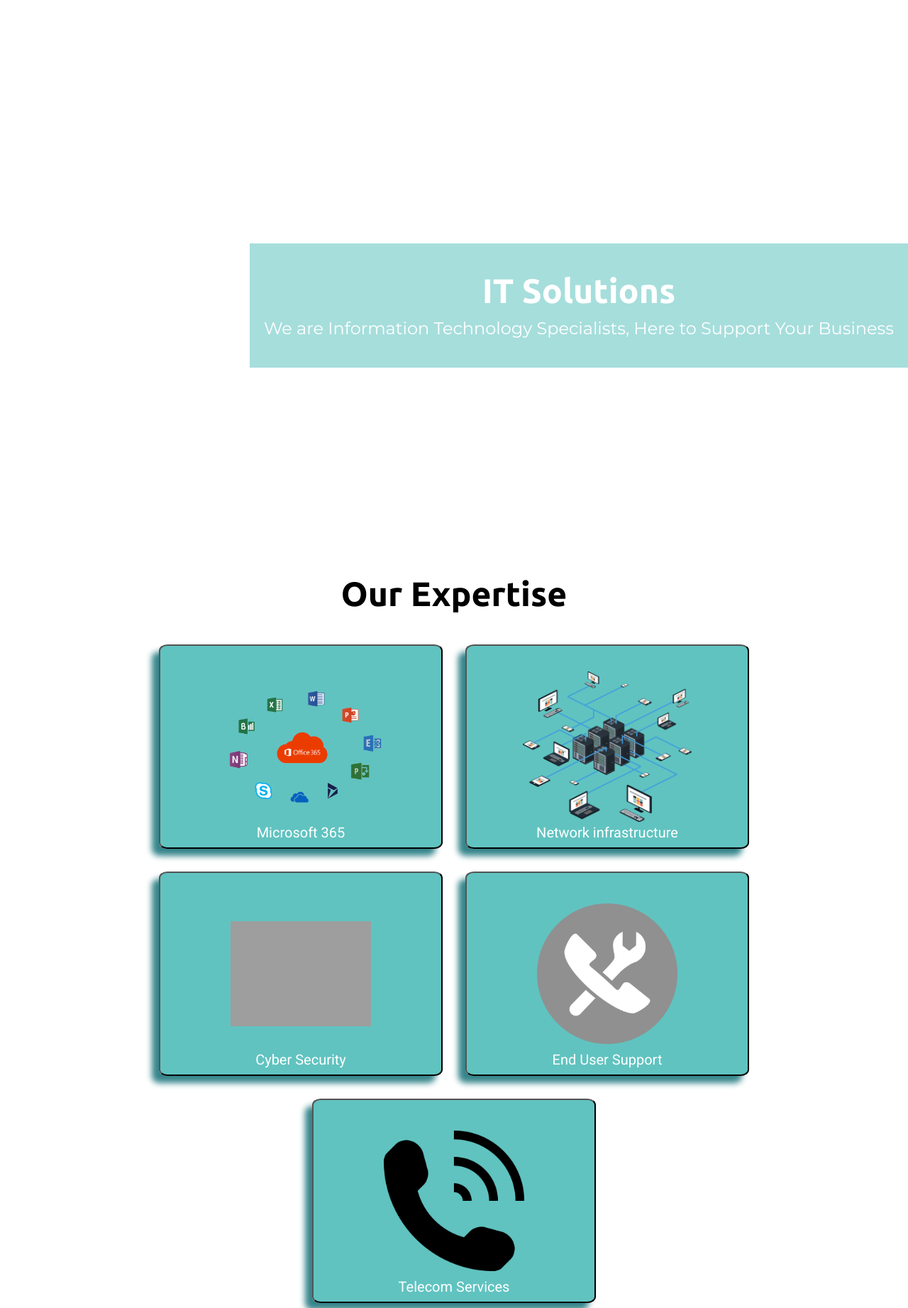
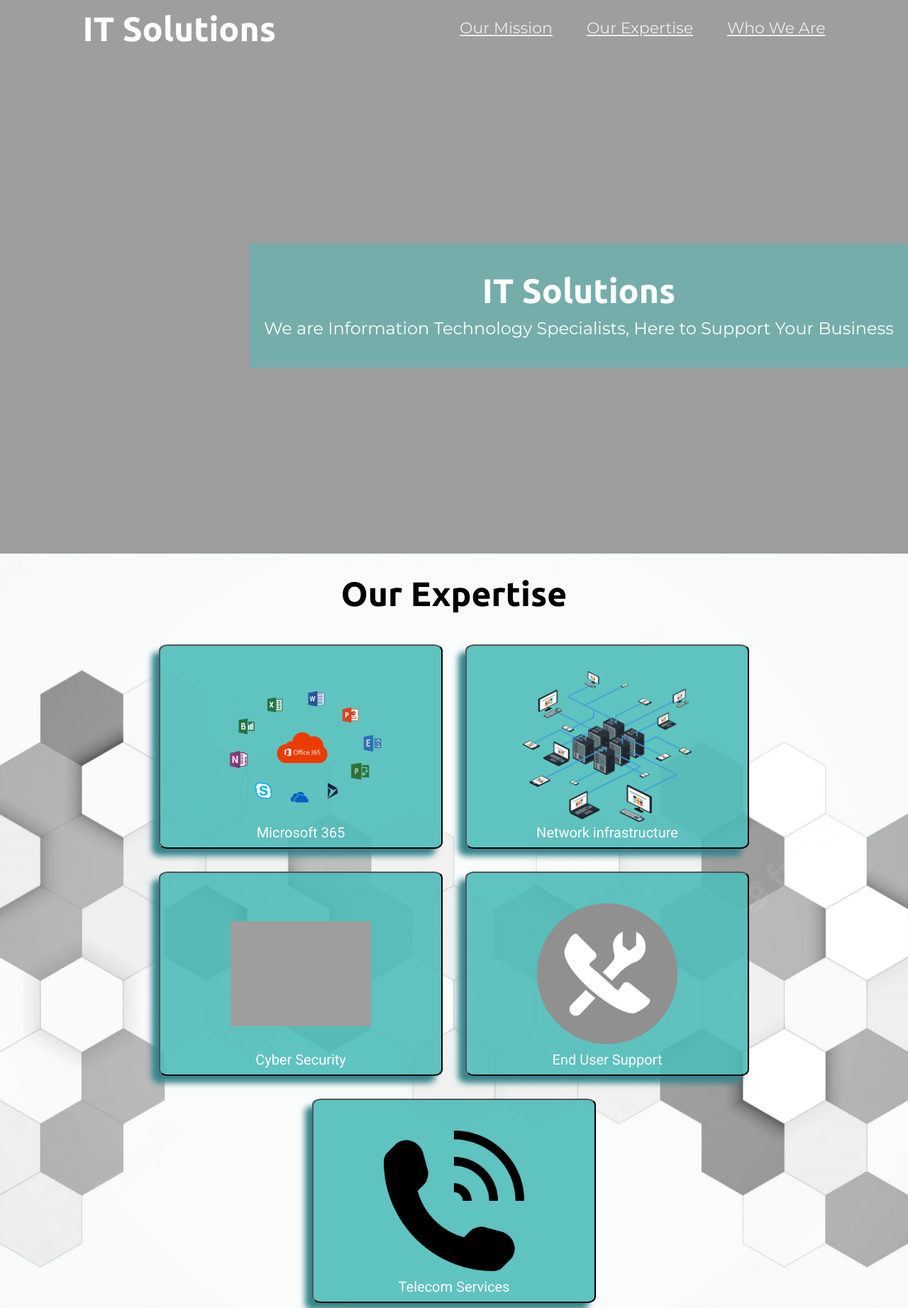
Before and after one commit to PedigreeHaggis/landing-page-business, a plain HTML site: page index.html in a window 1280 px wide. Shown: the top 1843 px of the page at 71% size. Drawn offline with Linux system fonts and the light colour scheme; the site is published under a folder, as on GitHub Pages, so addresses that start at the root find nothing.

Commit message:
fixed file refs

```diff
--- a/css/style.css
+++ b/css/style.css
@@ -42,7 +42,7 @@ h2 {
 header {
   min-height: 4.3125rem;
   width: 100%;
-  background-image: url("/images/mission_background.jpeg");
+  background-image: url("../images/mission_background.jpeg");
   background-position: center;
   background-size: cover;
   background-repeat: no-repeat;
@@ -161,7 +161,7 @@ header {
 
 #expertise {
   padding: 2rem;
-  background-image: url("/images/hex-bg.webp");
+  background-image: url("../images/hex-bg.webp");
   background-position: center;
   background-repeat: no-repeat;
   background-size: cover;
```
